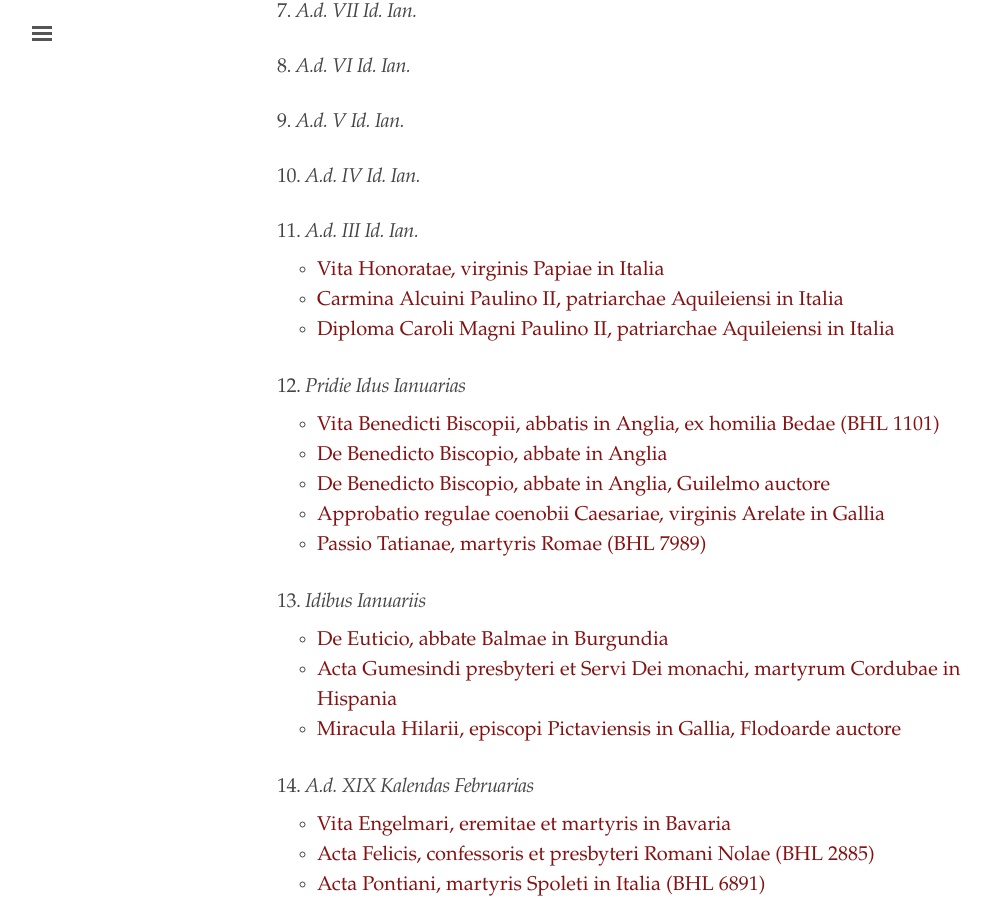
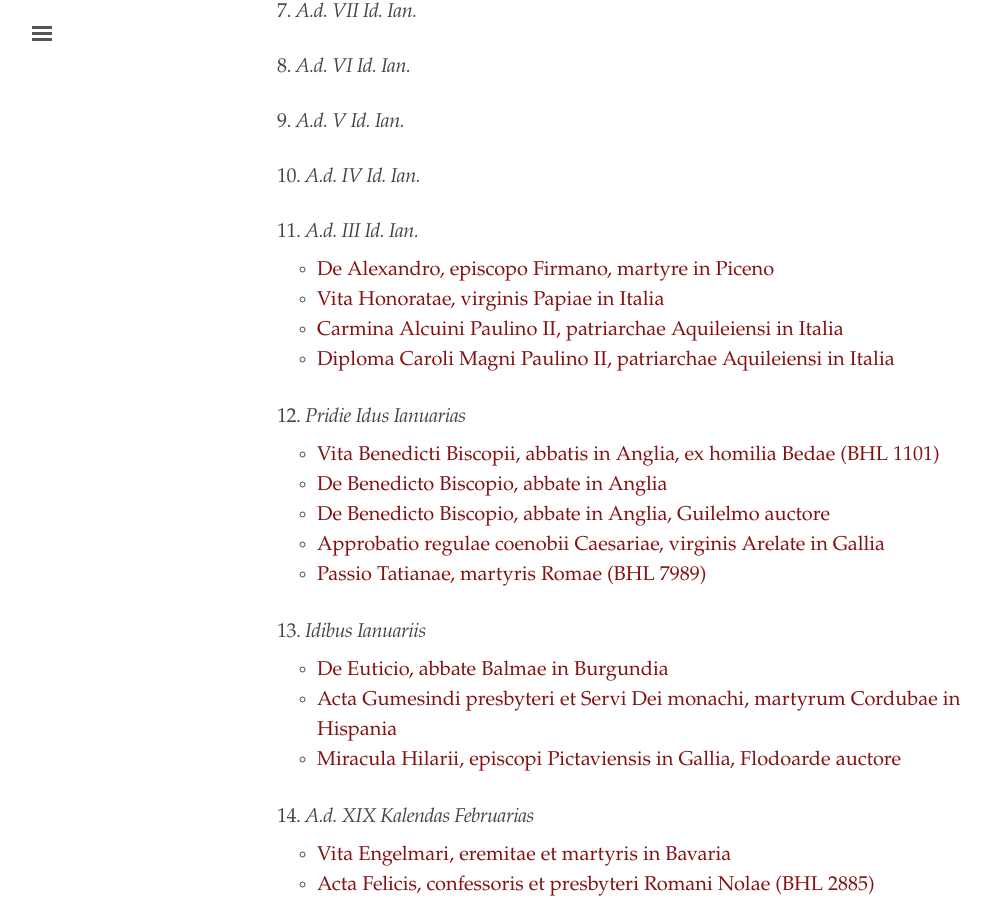
Before and after one commit to cjkoepke1/latin-hagiography, a Jekyll site: the page built from index.md, in a window 1280 px wide and 900 px high, scrolled down 1530 px. Shown: the whole window, without its empty margins (3-993 px from the left). Built offline with Jekyll 4.4.1, drawn with Linux system fonts in a browser that asks for light colours.

Commit message:
Added Alexander episcopus Firmanus

```diff
--- a/index.md
+++ b/index.md
@@ -62,6 +62,7 @@ title: "Latin Hagiography"
 
 ### 11. *A.d. III Id. Ian.*
 
+- [De Alexandro, episcopo Firmano, martyre in Piceno](https://cjkoepke1.github.io/latin-hagiography/texts/de-alexandro-firmano/)
 - [Vita Honoratae, virginis Papiae in Italia](https://cjkoepke1.github.io/latin-hagiography/texts/vita-honoratae/)
 - [Carmina Alcuini Paulino II, patriarchae Aquileiensi in Italia](https://cjkoepke1.github.io/latin-hagiography/texts/carmina-alcuini-paulino/)
 - [Diploma Caroli Magni Paulino II, patriarchae Aquileiensi in Italia](https://cjkoepke1.github.io/latin-hagiography/texts/diploma-caroli-magni-paulino/)
```
